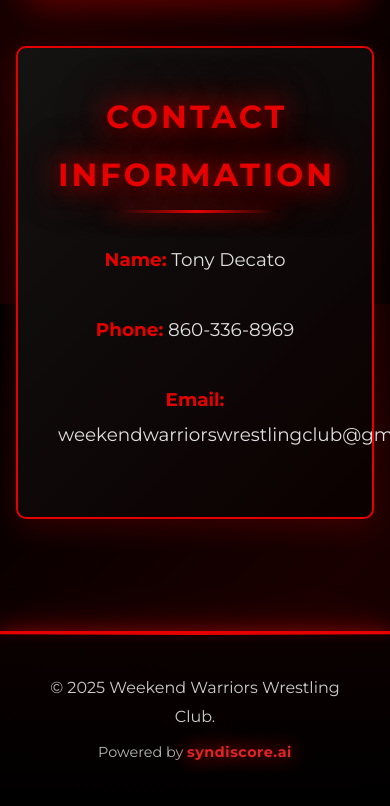
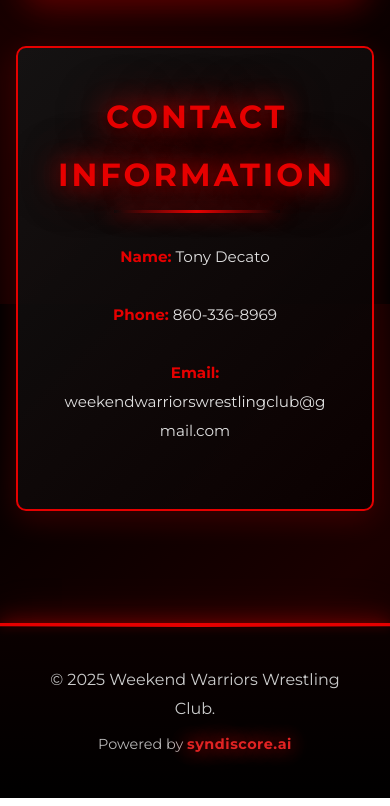
Before and after one commit to Syndiscore2025/weekendwarriorswc, a plain HTML site: page contact.html in a window 390 px wide. Shown: the part 1384-2190 px from the top of the page. Drawn offline with Linux system fonts and the light colour scheme.

Commit message:
Contact: wrap long email on phones (overflow-wrap:anywhere, break-word); Schedule polish follow-up

```diff
--- a/style.css
+++ b/style.css
@@ -1034,6 +1034,18 @@ form button:active {
   box-shadow: 0 8px 30px rgba(230, 0, 0, 0.2);
 }
 
+/* Ensure long email wraps nicely on small phones */
+.contact-info p {
+  overflow-wrap: anywhere;
+  word-break: break-word;
+  hyphens: auto;
+}
+
+@media (max-width: 480px) {
+  .contact-info p { font-size: 0.95rem; }
+}
+
+
 /* FOOTER - Enhanced with depth */
 footer {
   text-align: center;
```
